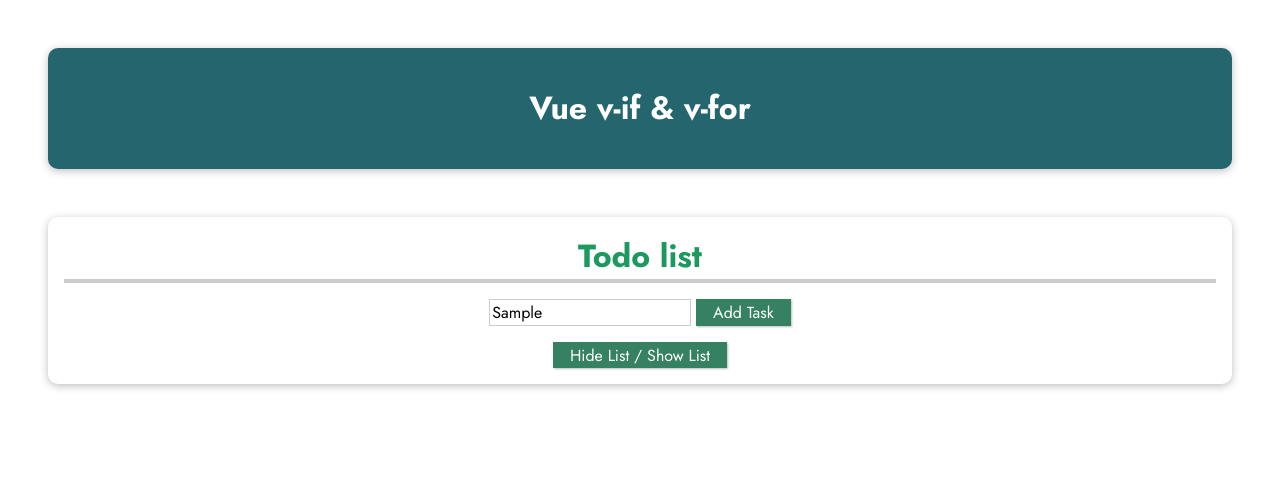
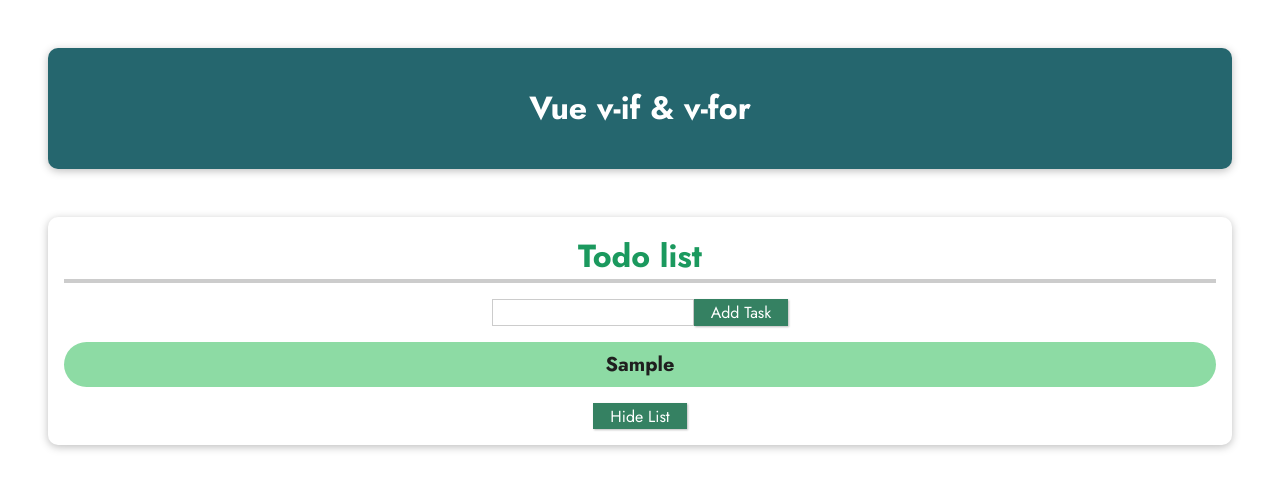
Before and after one commit to perscrew/vue3-vif-vfor-exercise, a plain HTML site: page index.html in a window 1280 px wide. Both pictures are taken after typing "Sample" into the empty fields and a click on the button "Add Task". Drawn offline with nearby package versions, Linux system fonts and the light colour scheme.

Commit message:
feat(exercise): solution

```diff
--- a/app.js
+++ b/app.js
@@ -0,0 +1,20 @@
+const app = Vue.createApp({
+    data() {
+      return {
+        tasks: [],
+        taskToAdd: "",
+        isListVisible: true,
+      };
+    },
+    methods: {
+      addTask() {
+        this.tasks.push(this.taskToAdd);
+        this.taskToAdd = '';
+      },
+      toggleDisplay() {
+        this.isListVisible = !this.isListVisible;
+      },
+    },
+  });
+
+  app.mount("#exercise");
--- a/index.html
+++ b/index.html
@@ -20,14 +20,16 @@
       <h2>Todo list</h2>
       <!-- 1) Add code to manage a list of tasks in a Vue app -->
       <!-- When clicking "Add Task" a new task with the entered text should be added -->
-      <input type="text" />
-      <button>Add Task</button>
-      <ul>
+      <input type="text" v-model="taskToAdd" />
+      <button @click="addTask">Add Task</button>
+      <ul v-if="isListVisible">
         <!-- 2) Output the list of tasks here -->
+        <li v-for="task in tasks" :key="task">{{ task }}</li>
       </ul>
       <!-- 3) When the below button is pressed, the list should be shown or hidden -->
       <!-- BONUS: Also update the button caption -->
-      <button>Hide List / Show List</button>
+      <button @click="toggleDisplay" v-if="isListVisible && this.tasks.length">Hide List</button>
+      <button @click="toggleDisplay" v-if="!isListVisible">Show List</button>
     </section>
   </body>
 </html>
```
